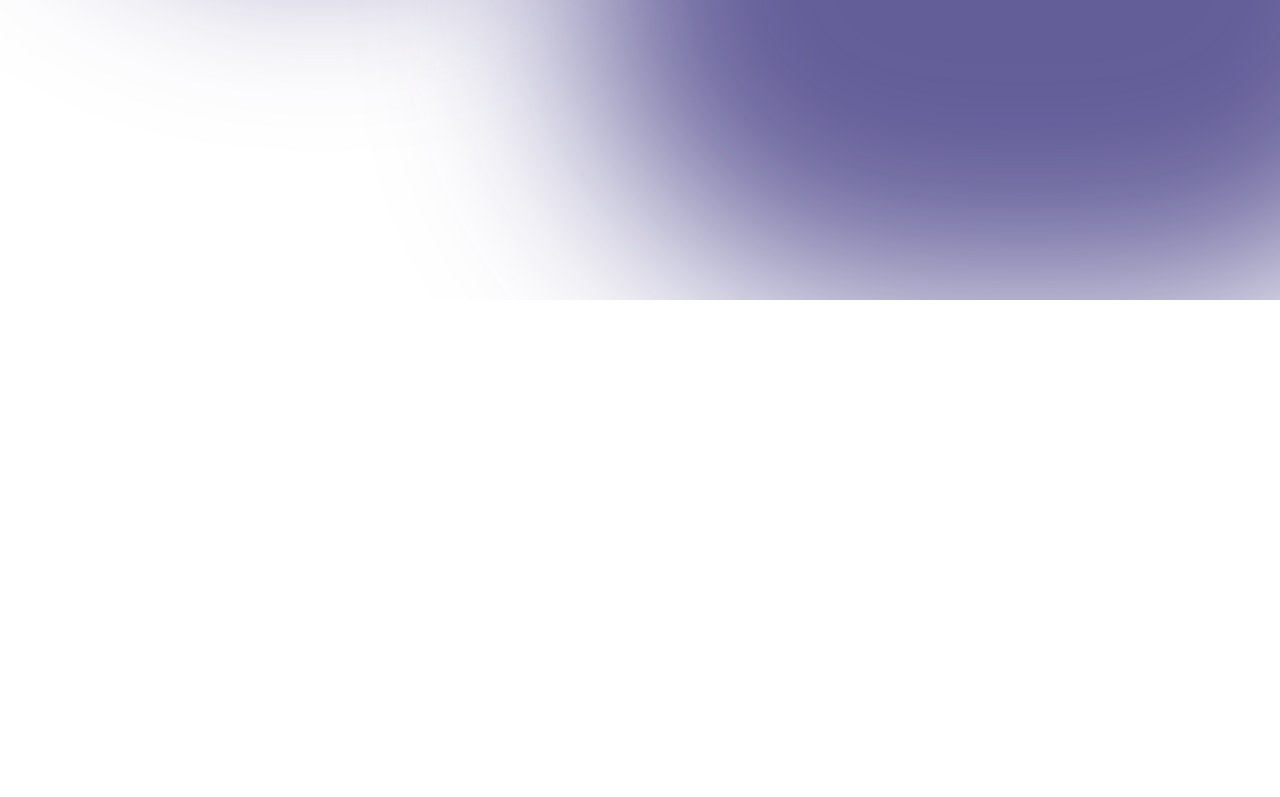
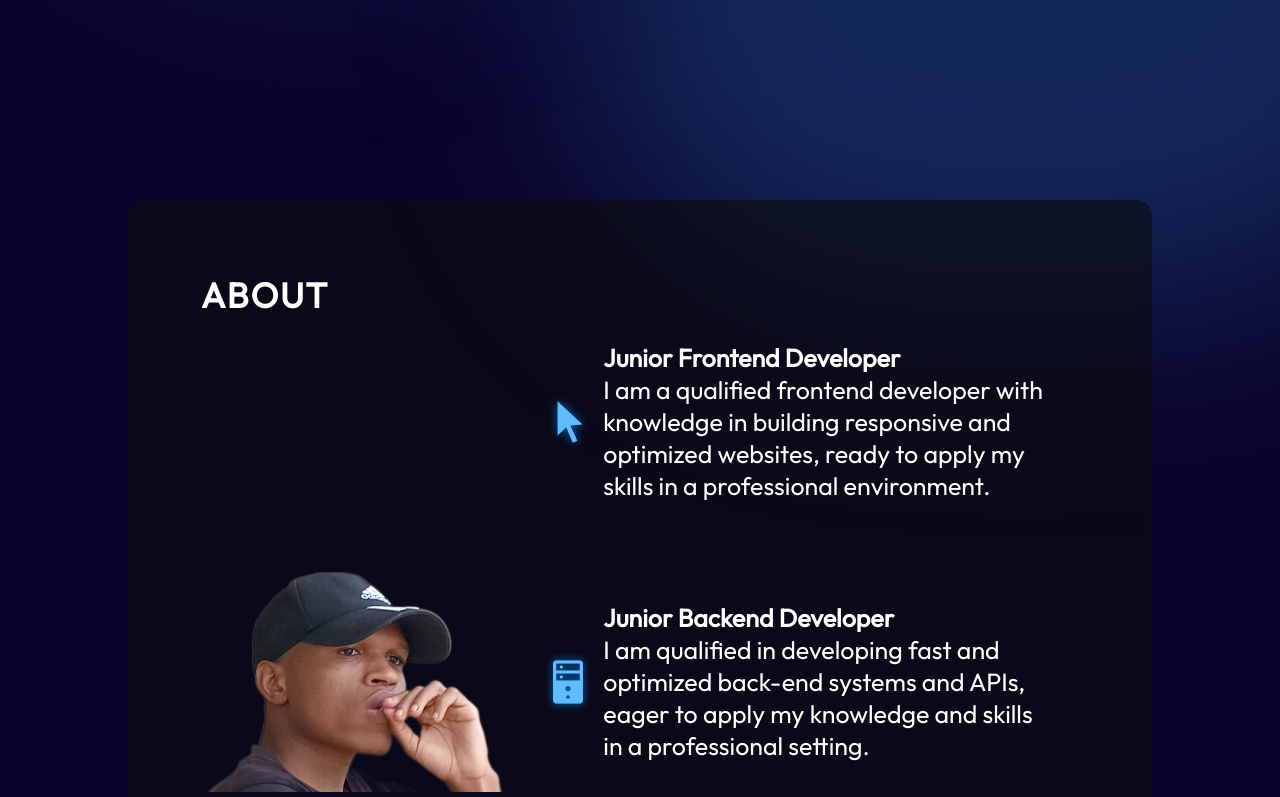
Before and after one commit to esnoko/Portfolio, a React (Vite) app in the folder Portfolio/: page / in a window 1280 px wide. Shown: the part 734-1531 px from the top of the page. Before the commit the page ends 1034 px from the top, so only its background shows below. Built offline with nearby package versions, Linux system fonts and the light colour scheme.

Commit message:
Add About section component with styles and responsive design

```diff
--- a/Portfolio/src/App.jsx
+++ b/Portfolio/src/App.jsx
@@ -1,12 +1,16 @@
 import styles from "./App.module.css";
+import { About } from "./Components/About/About";
 import { Hero } from "./Components/Hero/Hero";
 import { Navbar } from "./Components/Navbar/navbar";
 
 function App() {
-  return <div className={styles.App}>
-    <Navbar/>
-    <Hero/>
-  </div>;
+  return (
+    <div className={styles.App}>
+      <Navbar />
+      <Hero />
+      <About />
+    </div>
+  );
 }
 
 export default App;
--- /dev/null
+++ b/Portfolio/src/Components/About/About.jsx
@@ -0,0 +1,52 @@
+/* eslint-disable no-unused-vars */
+import React from "react";
+
+import styles from "./About.module.css";
+import { getImageUrl } from "../../utils";
+
+export const About = () => {
+    return (
+        <section className={styles.container} id="about">
+            <h2 className={styles.title}>About</h2>
+            <div className={styles.content}>
+                <img
+                    src={getImageUrl("about/aboutImage.png")}
+                    alt="Me sitting with a laptop"
+                    className={styles.aboutImage}
+                />
+                <ul className={styles.aboutItems}>
+                    <li className={styles.aboutItem}>
+                        <img src={getImageUrl("about/cursorIcon.png")} alt="Cursor icon" />
+                        <div className={styles.aboutItemText}>
+                            <h3>Junior Frontend Developer</h3>
+                            <p>
+                                I am a qualified frontend developer with knowledge in building responsive and optimized websites, ready to apply my skills in a professional environment.
+                            </p>
+
+                        </div>
+                    </li>
+                    <li className={styles.aboutItem}>
+                        <img src={getImageUrl("about/serverIcon.png")} alt="Server icon" />
+                        <div className={styles.aboutItemText}>
+                            <h3>Junior Backend Developer</h3>
+                            <p>
+                                I am qualified in developing fast and optimized back-end systems and APIs, eager to apply my knowledge and skills in a professional setting.
+                            </p>
+
+                        </div>
+                    </li>
+                    <li className={styles.aboutItem}>
+                        <img src={getImageUrl("about/cursorIcon.png")} alt="UI icon" />
+                        <div className={styles.aboutItemText}>
+                            <h3>Junior Technician</h3>
+                            <p>
+                                I am assisting in the development and maintenance of various
+                                technical systems, ensuring smooth operation and timely updates.
+                            </p>
+                        </div>
+                    </li>
+                </ul>
+            </div>
+        </section>
+    );
+};
--- /dev/null
+++ b/Portfolio/src/Components/About/About.module.css
@@ -0,0 +1,92 @@
+@import "../../vars.css";
+
+.container {
+  position: relative;
+  background-color: rgba(12, 12, 12, 0.6);
+  border-radius: 15px;
+  padding: 73px;
+  margin-top: 129px;
+  z-index: 1;
+  margin-left: 10%;
+  margin-right: 10%;
+}
+
+.title {
+  color: var(--color-text);
+  font-size: 35px;
+  font-weight: 700;
+  letter-spacing: 1.75px;
+  text-transform: uppercase;
+}
+
+.content {
+  display: flex;
+  flex-direction: row;
+  align-items: center;
+}
+
+.aboutImage {
+  width: 35%;
+}
+
+.aboutItems {
+  color: var(--color-text);
+  display: flex;
+  flex-direction: column;
+  gap: 50px;
+}
+
+.aboutItem {
+  display: flex;
+  flex-direction: row;
+  align-items: center;
+  border-radius: 20px;
+  list-style: none;
+  padding: 25px;
+  background-image: linear-gradient(
+    90deg,
+    rgba(165, 202, 232, 0.42) 0%,
+    rgba(255, 255, 255, 0) 100%
+  );
+  background-size: 0 100%;
+  background-repeat: no-repeat;
+  transition: 0.4s;
+}
+
+.aboutItem:hover {
+  background-size: 100% 100%;
+}
+
+.aboutItem h3 {
+  font-size: 25px;
+  font-weight: 600;
+}
+
+.aboutItem p {
+  font-size: 25px;
+}
+
+@media screen and (max-width: 830px) {
+  .container {
+    background-color: transparent;
+    padding-left: 0;
+    padding-right: 0;
+  }
+
+  .content {
+    flex-direction: column;
+  }
+
+  .aboutImage {
+    display: none;
+  }
+
+  .aboutItems {
+    margin-top: 29px;
+  }
+
+  .aboutItem {
+    padding-left: 0;
+    padding-right: 0;
+  }
+}
--- a/Portfolio/src/Components/Hero/Hero.jsx
+++ b/Portfolio/src/Components/Hero/Hero.jsx
@@ -10,8 +10,11 @@ export const Hero = () => {
       <div className={styles.content}>
         <h1 className={styles.title}>Hi, I'm NokoDev</h1>
         <p className={styles.description}>
-          I'm a software developer with 3 years of experience using React and
-          NodeJS. Reach out if you'd like to learn more!
+          I'm a junior software developer with 2 years of experience using React
+          and NodeJS. I specialize in creating dynamic and responsive web
+          applications. I am passionate about learning new technologies and
+          improving my skills. Reach out if you'd like to learn more about my
+          work or discuss potential opportunities!
         </p>
         <a href="mailto:elvisnoko18@email.com" className={styles.contactBtn}>
           Contact Me
--- a/Portfolio/src/Components/Hero/Hero.module.css
+++ b/Portfolio/src/Components/Hero/Hero.module.css
@@ -9,6 +9,7 @@
   z-index: 1;
   margin-left: 10%;
   margin-right: 10%;
+  padding-bottom: 100px;
 }
 
 .content {
@@ -27,7 +28,7 @@
   background: linear-gradient(
     90deg,
     rgba(255, 255, 255, 1) 70%,
-    rgba(255, 255, 255, 0) 120%
+    rgba(192, 10, 10, 0) 120%
   );
   -webkit-text-fill-color: transparent;
   -webkit-background-clip: text;
@@ -81,7 +82,7 @@
   top: -128px;
   left: -10vw;
   border-radius: 764px;
-  background: rgba(38, 25, 109, 0.7);
+  background: rgba(25, 55, 109, 0.7);
   filter: blur(100px);
   z-index: 0;
 }
@@ -95,7 +96,7 @@
   top: 246px;
   right: -25vw;
   border-radius: 764px;
-  background: rgba(33, 25, 109, 0.7);
+  background: rgba(25, 55, 109, 0.7);
   filter: blur(100px);
   z-index: 0;
 }
```
Also changed, not shown: Portfolio/assets/about/aboutImage.png.
